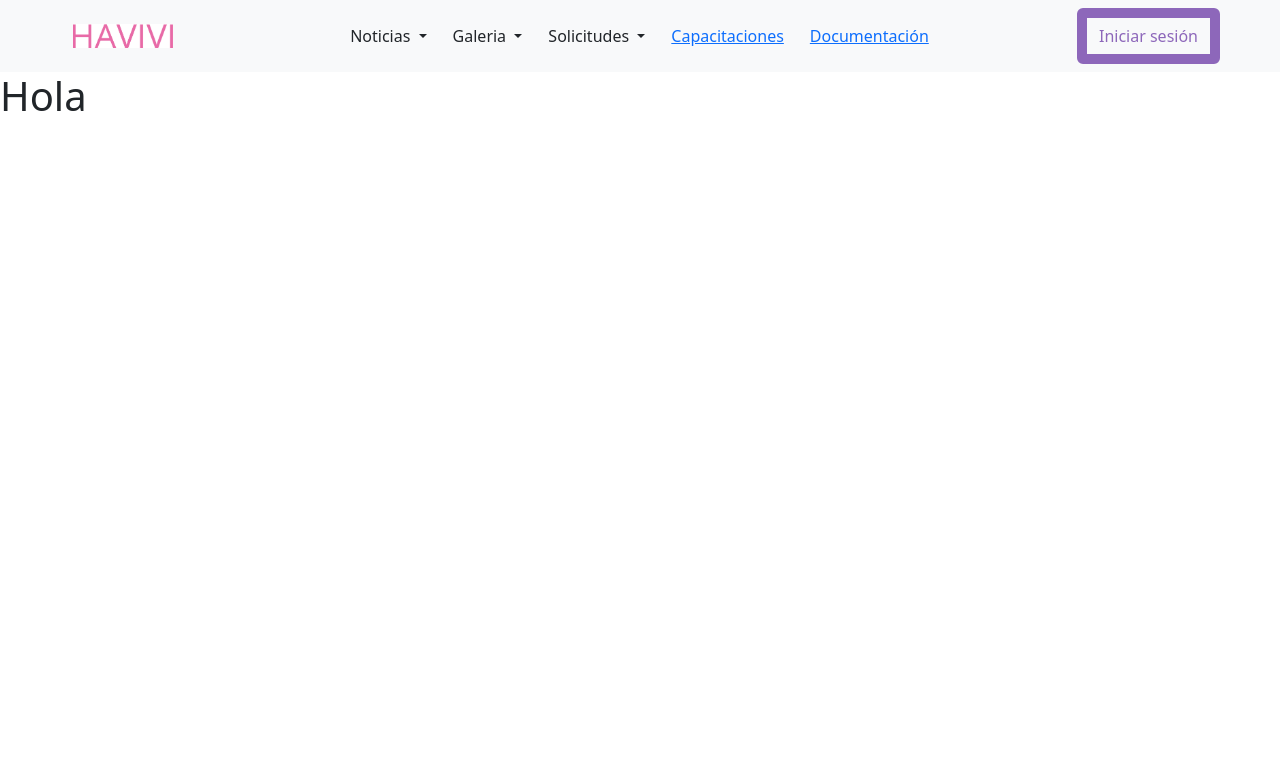
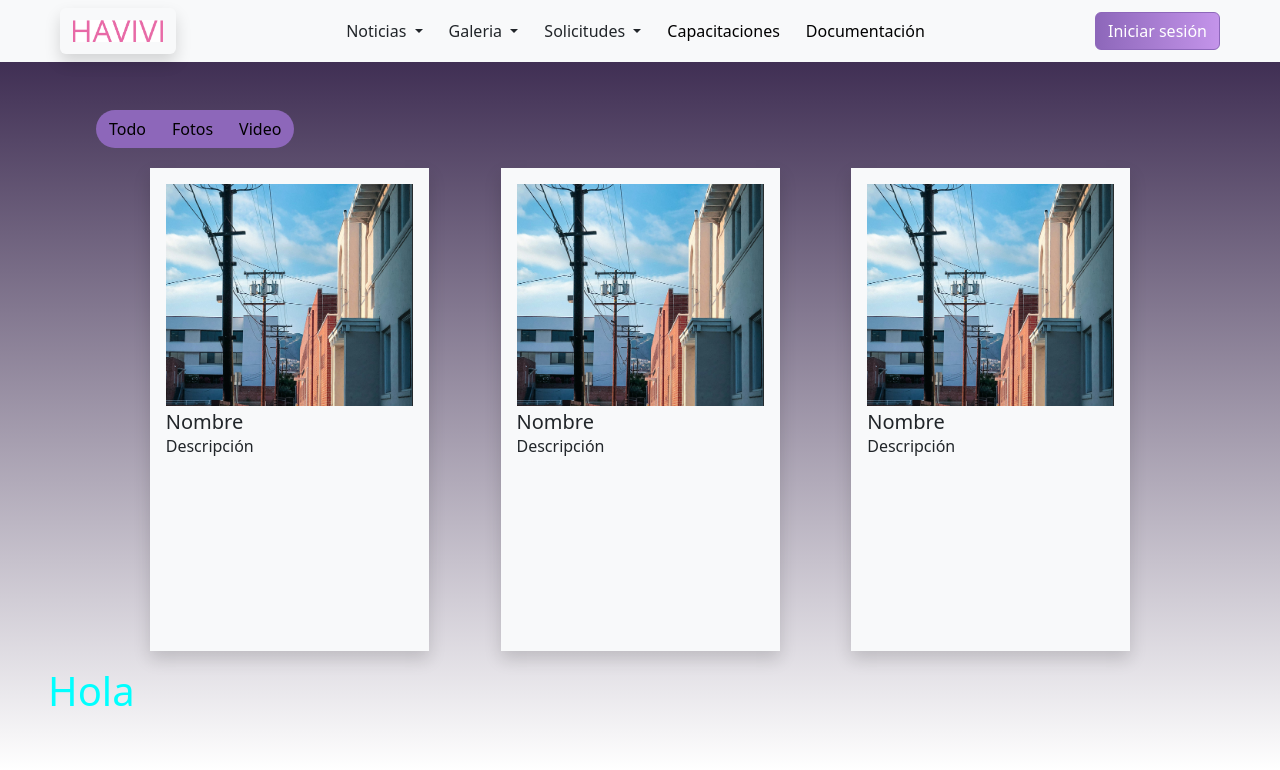
Before and after one commit to elHongo14/havivi, a Django app: page /galeria/ in a window 1280 px wide. Shown: the top 770 px of the page. Run offline with Django 5.2, Linux system fonts and the light colour scheme.

Commit message:
Galería

```diff
--- a/main/static/css/galeria.css
+++ b/main/static/css/galeria.css
@@ -1,3 +1,14 @@
 h1{
     color: aqua;
 }
+section{
+    background-image: linear-gradient(#402F54, #fff);
+}
+.btn-sele{
+    background-color: #8D67BA;
+}
+.img-gal{
+    width:90%;
+    height: 50%;
+    object-fit: cover;
+}
--- a/main/static/css/navbar.css
+++ b/main/static/css/navbar.css
@@ -1,6 +1,6 @@
-.inicio-btn {
+.inicio-btn{
     border-color: #8D67BA !important;
-    border-width: 10px !important;
     border-style: solid !important;
-    color: #8D67BA !important;
+    color: white !important;
+    background-image: linear-gradient(90deg, #8D67BA, #C494EA);
 }
--- a/main/templates/galeria.html
+++ b/main/templates/galeria.html
@@ -3,14 +3,50 @@
 {% load static %}
 
 {% block styles %}
+<link href="https://cdn.jsdelivr.net/npm/bootstrap@5.3.3/dist/css/bootstrap.min.css" rel="stylesheet" integrity="sha384-QWTKZyjpPEjISv5WaRU9OFeRpok6YctnYmDr5pNlyT2bRjXh0JMhjY6hW+ALEwIH" crossorigin="anonymous">
 <link rel="stylesheet" type="text/css" href="{% static '/css/galeria.css' %}" />
-<link href="https://cdn.jsdelivr.net/npm/bootstrap@5.3.3/dist/css/bootstrap.min.css" rel="stylesheet" integrity="sha384-QWTKZyjpPEjISv5WaRU9OFeRpok6YctnYmDr5pNlyT2bRjXh0JMhjY6hW+ALEwIH" crossorigin="anonymous">
 {% endblock %}
 
-
-
 {% block content %}
-<h1>Hola</h1>
+<section class="p-5">
+    <ul class="nav text-center mx-5 mb-3">
+        <li class="nav-item btn-sele rounded-start-pill">
+            <button type="button" class="btn">
+                <a class="text-black text-decoration-none" href="#">Todo</a>
+            </button>
+        </li>
+        <li class="nav-item btn-sele">
+            <button type="button" class="btn">
+                <a class="text-black text-decoration-none" href="#">Fotos</a>
+            </button>
+        </li>
+        <li class="nav-item btn-sele rounded-end-pill">
+            <button type="button" class="btn">
+                <a class="text-black text-decoration-none" href="#">Video</a>
+            </button>
+        </li>
+    </ul>
+    <div class="container-fluid text-center m-auto">
+        <div class="row row-cols-3 container justify-content-evenly m-auto">
+            <div class="col-3 bg-light m-1 mb-3 pt-3 px-3 pb-4 shadow object-fit-cover">
+                <img src="{% static 'img/Captura de pantalla 2025-02-14 205215.png' %}" class="object-fit-cover h-50 w-100">
+                <h5 class="m-0 mt-1 text-start">Nombre</h5>
+                <p class="text-start">Descripción</p>
+            </div>
+            <div class="col-3 bg-light m-1 mb-3 pt-3 px-3 pb-4 shadow object-fit-cover">
+                <img src="{% static 'img/Captura de pantalla 2025-02-14 205215.png' %}" class="object-fit-cover h-50 w-100">
+                <h5 class="m-0 mt-1 text-start">Nombre</h5>
+                <p class="text-start">Descripción</p>
+            </div>
+            <div class="col-3 bg-light m-1 mb-3 pt-3 px-3 pb-4 shadow object-fit-cover">
+                <img src="{% static 'img/Captura de pantalla 2025-02-14 205215.png' %}" class="object-fit-cover h-50 w-100">
+                <h5 class="m-0 mt-1 text-start">Nombre</h5>
+                <p class="text-start">Descripción</p>
+            </div>
+        </div>
+    </div>
+    <h1>Hola</h1>
+</section>
 {% endblock %}
 
 <script src="https://cdn.jsdelivr.net/npm/bootstrap@5.3.3/dist/js/bootstrap.bundle.min.js" integrity="sha384-YvpcrYf0tY3lHB60NNkmXc5s9fDVZLESaAA55NDzOxhy9GkcIdslK1eN7N6jIeHz" crossorigin="anonymous"></script>
--- a/main/templates/layouts/navBar.html
+++ b/main/templates/layouts/navBar.html
@@ -5,12 +5,11 @@
 <link href="https://cdn.jsdelivr.net/npm/bootstrap@5.3.3/dist/css/bootstrap.min.css" rel="stylesheet" integrity="sha384-QWTKZyjpPEjISv5WaRU9OFeRpok6YctnYmDr5pNlyT2bRjXh0JMhjY6hW+ALEwIH" crossorigin="anonymous">
 {% endblock %}
 
-<nav class="navbar navbar-expand-md navbar-light bg-light px-5">
+<nav class="navbar navbar-expand-md navbar-light bg-light px-5 z-3">
     <div class="container-fluid justify-content-center">
-        <button type="button" class="btn">
-            <a class="navbar-brand" href="#">
-                <img src="{% static 'img/havivi.png' %}" class="m-auto" width="100px">
-            </a>
+        <button type="button" class="btn text-center shadow">
+            <img src="{% static 'img/nav/havivi.png' %}" class="align-self-center m-auto navbar-brand text-center" width="90px">
+            <a class="" href="#"></a>
         </button>
         <div class="collapse navbar-collapse navBarContainer flex-grow-0 mx-auto" id="navbarSupportedContent">
             <ul class="nav text-center">
@@ -46,12 +45,12 @@
                 </li>
                 <li class="nav-item">
                     <button type="button" class="btn">
-                        <a class="" href="#">Capacitaciones</a>
+                        <a class="text-black text-decoration-none" href="#">Capacitaciones</a>
                     </button>
                 </li>
                 <li class="nav-item">
                     <button type="button" class="btn">
-                        <a class="" href="#">Documentación</a>
+                        <a class="text-black text-decoration-none" href="#">Documentación</a>
                     </button>
                 </li>
             </ul>
```
Also changed, not shown: main/static/img/Captura de pantalla 2025-02-14 205215.png (added), main/static/img/nav/havivi.png (renamed from main/static/img/havivi.png).
